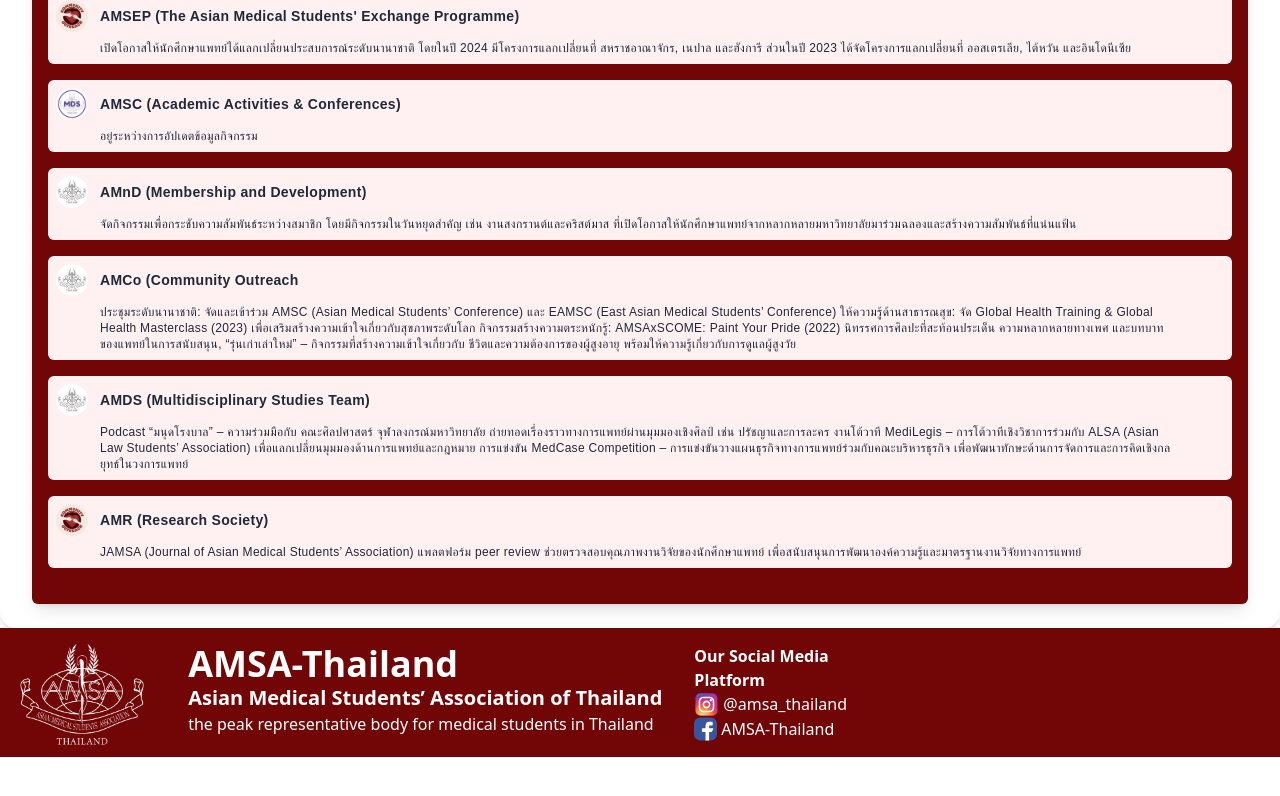
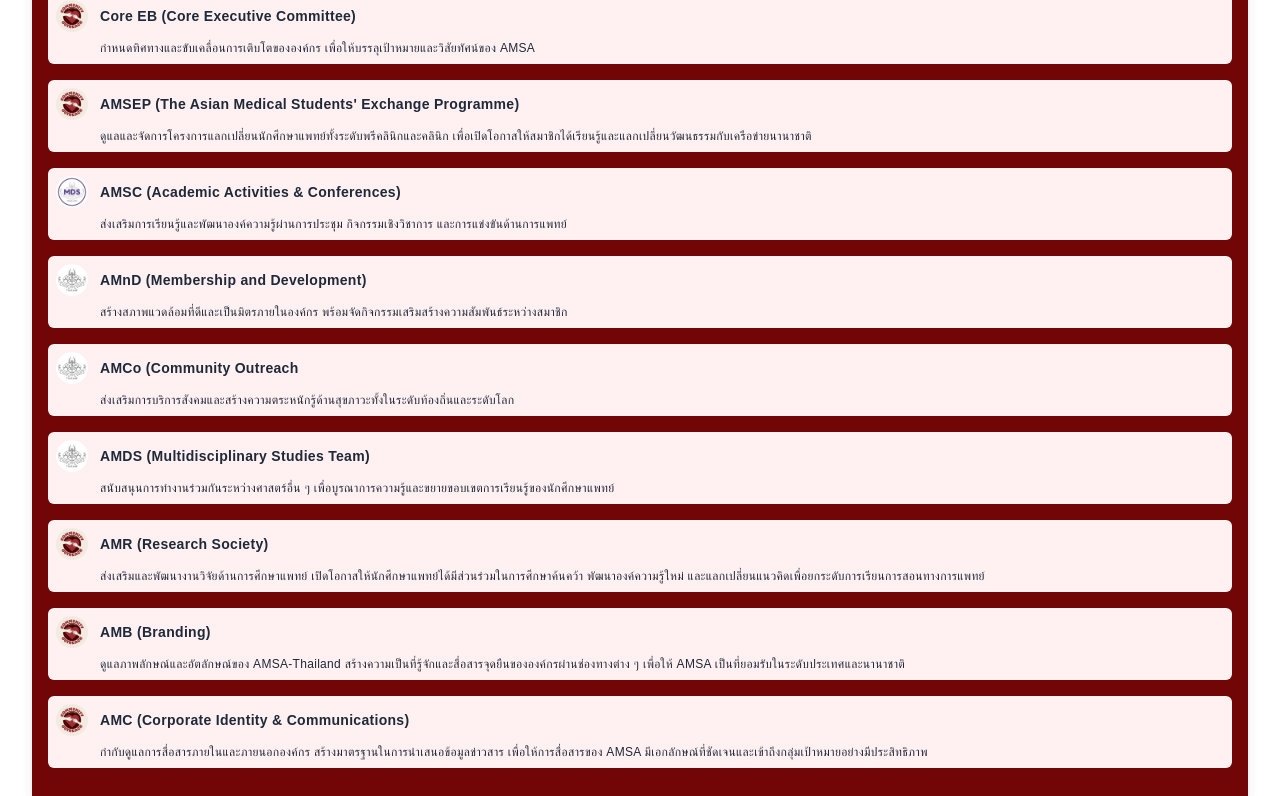
Before and after one commit to SUiD07/amsa-th, a Next.js app: page / in a window 1280 px wide. Shown: the part 3842-4638 px from the top of the page. Before the commit the page ends 4599 px from the top, so only its background shows below. Built offline with nearby package versions, Linux system fonts and the light colour scheme; a web font is replaced by a local one.

Commit message:
fix welcome message

```diff
--- a/src/app/components/Team.tsx
+++ b/src/app/components/Team.tsx
@@ -49,40 +49,58 @@
   ],
   th: [
   {
+    text: "Core EB (Core Executive Committee) ",
+    image:"/image/co.jpg",
+    link:"https://www.instagram.com/co_amsathailand",
+    desc:"กำหนดทิศทางและขับเคลื่อนการเติบโตขององค์กร เพื่อให้บรรลุเป้าหมายและวิสัยทัศน์ของ AMSA"
+  },
+  {
     text: "AMSEP (The Asian Medical Students' Exchange Programme)",
     image:"/image/co.jpg",
     link:"https://www.instagram.com/co_amsathailand",
-    desc:"เปิดโอกาสให้นักศึกษาแพทย์ได้แลกเปลี่ยนประสบการณ์ระดับนานาชาติ โดยในปี 2024 มีโครงการแลกเปลี่ยนที่ สหราชอาณาจักร, เนปาล และฮังการี ส่วนในปี 2023 ได้จัดโครงการแลกเปลี่ยนที่ ออสเตรเลีย, ไต้หวัน และอินโดนีเซีย"
+    desc:"ดูแลและจัดการโครงการแลกเปลี่ยนนักศึกษาแพทย์ทั้งระดับพรีคลินิกและคลินิก เพื่อเปิดโอกาสให้สมาชิกได้เรียนรู้และแลกเปลี่ยนวัฒนธรรมกับเครือข่ายนานาชาติ  "
   },
   {
     text: "AMSC (Academic Activities & Conferences) ",
     image:"/image/mds.jpg",
     link:"https://www.instagram.com/mds_amsathailand",
-    desc:"อยู่ระหว่างการอัปเดตข้อมูลกิจกรรม"
+    desc:"ส่งเสริมการเรียนรู้และพัฒนาองค์ความรู้ผ่านการประชุม กิจกรรมเชิงวิชาการ และการแข่งขันด้านการแพทย์ "
   },
   {
     text: "AMnD (Membership and Development)",
     image:"/image/logo.png",
     link:"https://www.instagram.com/amsa_thailand/following",
-    desc:"จัดกิจกรรมเพื่อกระชับความสัมพันธ์ระหว่างสมาชิก โดยมีกิจกรรมในวันหยุดสำคัญ เช่น งานสงกรานต์และคริสต์มาส ที่เปิดโอกาสให้นักศึกษาแพทย์จากหลากหลายมหาวิทยาลัยมาร่วมฉลองและสร้างความสัมพันธ์ที่แน่นแฟ้น"
+    desc:" สร้างสภาพแวดล้อมที่ดีและเป็นมิตรภายในองค์กร พร้อมจัดกิจกรรมเสริมสร้างความสัมพันธ์ระหว่างสมาชิก "
   },
   {
     text: "AMCo (Community Outreach",
     image:"/image/logo.png",
     link:"https://www.instagram.com/amsep_thailand",
-    desc:"ประชุมระดับนานาชาติ: จัดและเข้าร่วม AMSC (Asian Medical Students’ Conference) และ EAMSC (East Asian Medical Students’ Conference) \n ให้ความรู้ด้านสาธารณสุข: จัด Global Health Training & Global Health Masterclass (2023) เพื่อเสริมสร้างความเข้าใจเกี่ยวกับสุขภาพระดับโลก \n กิจกรรมสร้างความตระหนักรู้: AMSAxSCOME: Paint Your Pride (2022) นิทรรศการศิลปะที่สะท้อนประเด็น ความหลากหลายทางเพศ และบทบาทของแพทย์ในการสนับสนุน, “รุ่นเก่าเล่าใหม่” – กิจกรรมที่สร้างความเข้าใจเกี่ยวกับ ชีวิตและความต้องการของผู้สูงอายุ พร้อมให้ความรู้เกี่ยวกับการดูแลผู้สูงวัย"
+    desc:"ส่งเสริมการบริการสังคมและสร้างความตระหนักรู้ด้านสุขภาวะทั้งในระดับท้องถิ่นและระดับโลก  "
   },
   {
     text: "AMDS (Multidisciplinary Studies Team)",
     image:"/image/logo.png",
     link:"https://www.instagram.com/amsa_thailand/following",
-    desc:"Podcast “มนุดโรงบาล” – ความร่วมมือกับ คณะศิลปศาสตร์ จุฬาลงกรณ์มหาวิทยาลัย ถ่ายทอดเรื่องราวทางการแพทย์ผ่านมุมมองเชิงศิลป์ เช่น ปรัชญาและการละคร \n งานโต้วาที MediLegis – การโต้วาทีเชิงวิชาการร่วมกับ ALSA (Asian Law Students’ Association) เพื่อแลกเปลี่ยนมุมมองด้านการแพทย์และกฎหมาย \n การแข่งขัน MedCase Competition – การแข่งขันวางแผนธุรกิจทางการแพทย์ร่วมกับคณะบริหารธุรกิจ เพื่อพัฒนาทักษะด้านการจัดการและการคิดเชิงกลยุทธ์ในวงการแพทย์ "
+    desc:"สนับสนุนการทำงานร่วมกันระหว่างศาสตร์อื่น ๆ เพื่อบูรณาการความรู้และขยายขอบเขตการเรียนรู้ของนักศึกษาแพทย์ "
   },
   {
     text: "AMR (Research Society)",
     image:"/image/co.jpg",
     link:"https://www.instagram.com/co_amsathailand",
-    desc:"JAMSA (Journal of Asian Medical Students’ Association) แพลตฟอร์ม peer review ช่วยตรวจสอบคุณภาพงานวิจัยของนักศึกษาแพทย์ เพื่อสนับสนุนการพัฒนาองค์ความรู้และมาตรฐานงานวิจัยทางการแพทย์"
+    desc:"ส่งเสริมและพัฒนางานวิจัยด้านการศึกษาแพทย์ เปิดโอกาสให้นักศึกษาแพทย์ได้มีส่วนร่วมในการศึกษาค้นคว้า พัฒนาองค์ความรู้ใหม่ และแลกเปลี่ยนแนวคิดเพื่อยกระดับการเรียนการสอนทางการแพทย์ "
+  },
+  {
+    text: "AMB (Branding)",
+    image:"/image/co.jpg",
+    link:"https://www.instagram.com/co_amsathailand",
+    desc:"ดูแลภาพลักษณ์และอัตลักษณ์ของ AMSA-Thailand สร้างความเป็นที่รู้จักและสื่อสารจุดยืนขององค์กรผ่านช่องทางต่าง ๆ เพื่อให้ AMSA เป็นที่ยอมรับในระดับประเทศและนานาชาติ"
+  },
+  {
+    text: "AMC (Corporate Identity & Communications)",
+    image:"/image/co.jpg",
+    link:"https://www.instagram.com/co_amsathailand",
+    desc:"กำกับดูแลการสื่อสารภายในและภายนอกองค์กร สร้างมาตรฐานในการนำเสนอข้อมูลข่าวสาร เพื่อให้การสื่อสารของ AMSA มีเอกลักษณ์ที่ชัดเจนและเข้าถึงกลุ่มเป้าหมายอย่างมีประสิทธิภาพ"
   },
   ],
 };
--- a/src/app/components/Welcome.tsx
+++ b/src/app/components/Welcome.tsx
@@ -9,19 +9,19 @@
 
 const translations = {
   en: {
-  intro: "Whether you are a medical student seeking international experience or have heard of AMSA Thailand before, today we will take you to get to know this organization more deeply. Discover why AMSA is more than just a community of medical students—it's also an opportunity to learn, grow, and build an international network! 🩺🌏🧑‍⚕️",
+  intro: "Whether you’re a medical student seeking international clinical experience or have heard of AMSA Thailand before, today we’re taking you on a deeper dive into this organization. AMSA is more than just a community of medical students—it’s a gateway to learning, development, and global networking! 🩺🌏🧑‍⚕️",
   title: "What is AMSA?",
-  description1: "AMSA (The Asian Medical Students’ Association) is an international network formed through the collaboration of medical students from over 30 countries around the world. It originated from the Asian Medical Students’ Conference (AMSC), which began as a gathering of medical students to discuss medical issues during the Indochina War in the 1980s. Later, members officially established AMSA at the AMSC in 1985, with Thailand being one of the founding countries for both the AMSC and the official AMSA organization.",
-  description2: "Today, AMSA focuses on the exchange of medical knowledge, promoting public health development in society, and building friendships among medical students worldwide. It operates under a non-profit philosophy, emphasizing growth and professional development together across countries.",
+  description1: "History - AMSA (The Asian Medical Students' Association) is an international network of medical students from over 27 countries worldwide. Founded in 1985 in Manila, Philippines, it originated from the gathering of medical students discussing healthcare issues during the Indochina War.",
+  description2: " Today, AMSA focuses on exchanging medical knowledge, promoting public health, and fostering global friendships among medical students. As a non-profit organization, it emphasizes professional growth and international collaboration.",
   visionTitle: "Vision",
-  visionDesc1: "AMSA is committed to working through three key pillars:",
+  visionDesc1: "AMSA operates through three core pillars:",
   knowledge: "Knowledge",
-  knowledgeDesc: "Promoting learning both in theory and practice to develop professional doctors who are ready to face future challenges.",
+  knowledgeDesc: " Encouraging both theoretical and practical learning to cultivate competent medical professionals ready for future challenges.",
   action: "Action",
-  actionDesc: "Emphasizing community involvement through activities that benefit society and support public health development.",
+  actionDesc: "Emphasizing community engagement through activities that benefit society and improve public health.",
   friendship: "Friendship",
-  friendshipDesc: "Building and strengthening networks and friendships among medical students worldwide to share experiences and grow together.",
-  visionDesc2: "With these principles, AMSA serves as a platform for members to learn, take action, and build sustainable international connections."
+  friendshipDesc: "Building connections among medical students worldwide to exchange experiences and grow together.",
+  visionDesc2: "With these principles, AMSA provides a platform for members to learn, take action, and form lasting international relationships."
 },
   th: {
     intro:'ไม่ว่าคุณจะเป็นนักศึกษาแพทย์ที่กำลังมองหาประสบการณ์ทำงานร่วมกับแพทย์นานาชาติ หรือเคยได้ยินชื่อ AMSA Thailand มาก่อนแล้ว วันนี้เราจะพาคุณมาทำความรู้จักกับองค์กรนี้ให้ลึกซึ้งยิ่งขึ้น ว่าทำไม AMSA ถึงเป็นมากกว่าชุมชนของนักศึกษาแพทย์ แต่ยังเป็นโอกาสในการเรียนรู้ พัฒนา และสร้างเครือข่ายระดับนานาชาติ! 🩺🌏🧑‍⚕️',
```
